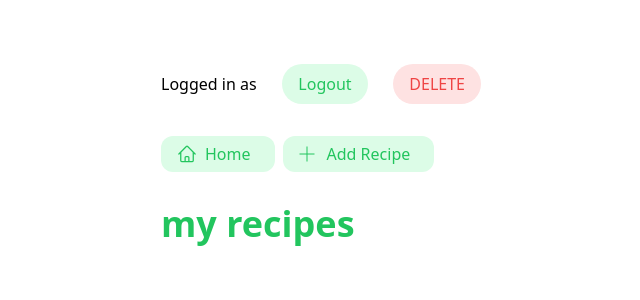
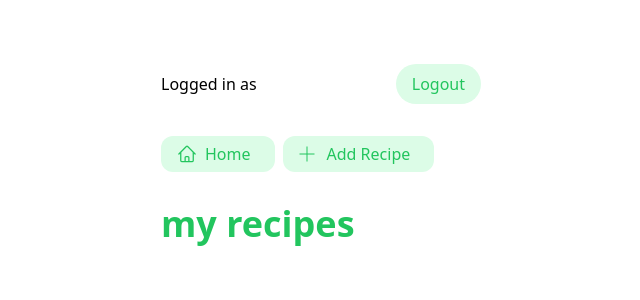
Before and after one commit to software-students-spring2024/2-web-app-exercise-ics, a Flask app: template templates/home/recipe/my-recipes.html in a window 1280 px wide. Shown: the top 300 px of the page, without its empty margins (319-959 px from the left). Run offline with Flask 3, Linux system fonts and the light colour scheme; the template is opened without the code that fills it, so the values that code supplies are empty; style sheets or scripts are compiled from the project's sources.

Commit message:
remove delete button

```diff
--- a/templates/home/recipe/my-recipes.html
+++ b/templates/home/recipe/my-recipes.html
@@ -20,10 +20,6 @@
                 class="px-4 py-2 bg-green-100 hover:bg-green-200 duration-200 text-green-500 rounded-full font-medium"
                 onclick="handleLogout()">
                 Logout
-            </button>
-            <button class="px-4 py-2 bg-red-100 hover:bg-red-200 duration-200 text-red-500 rounded-full font-medium"
-                onclick="handleDelete()">
-                DELETE
             </button>
         </div>
 
```
